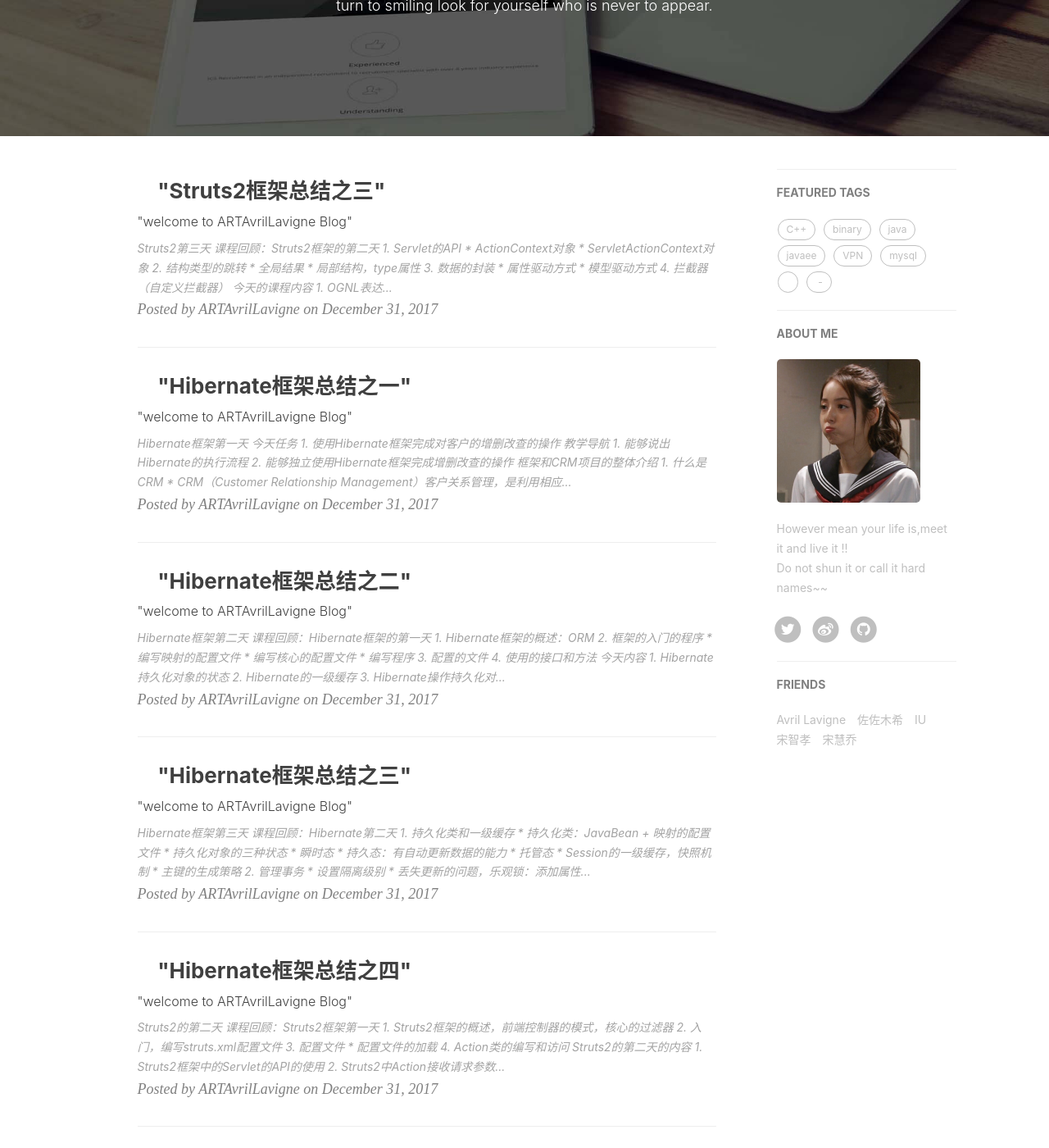
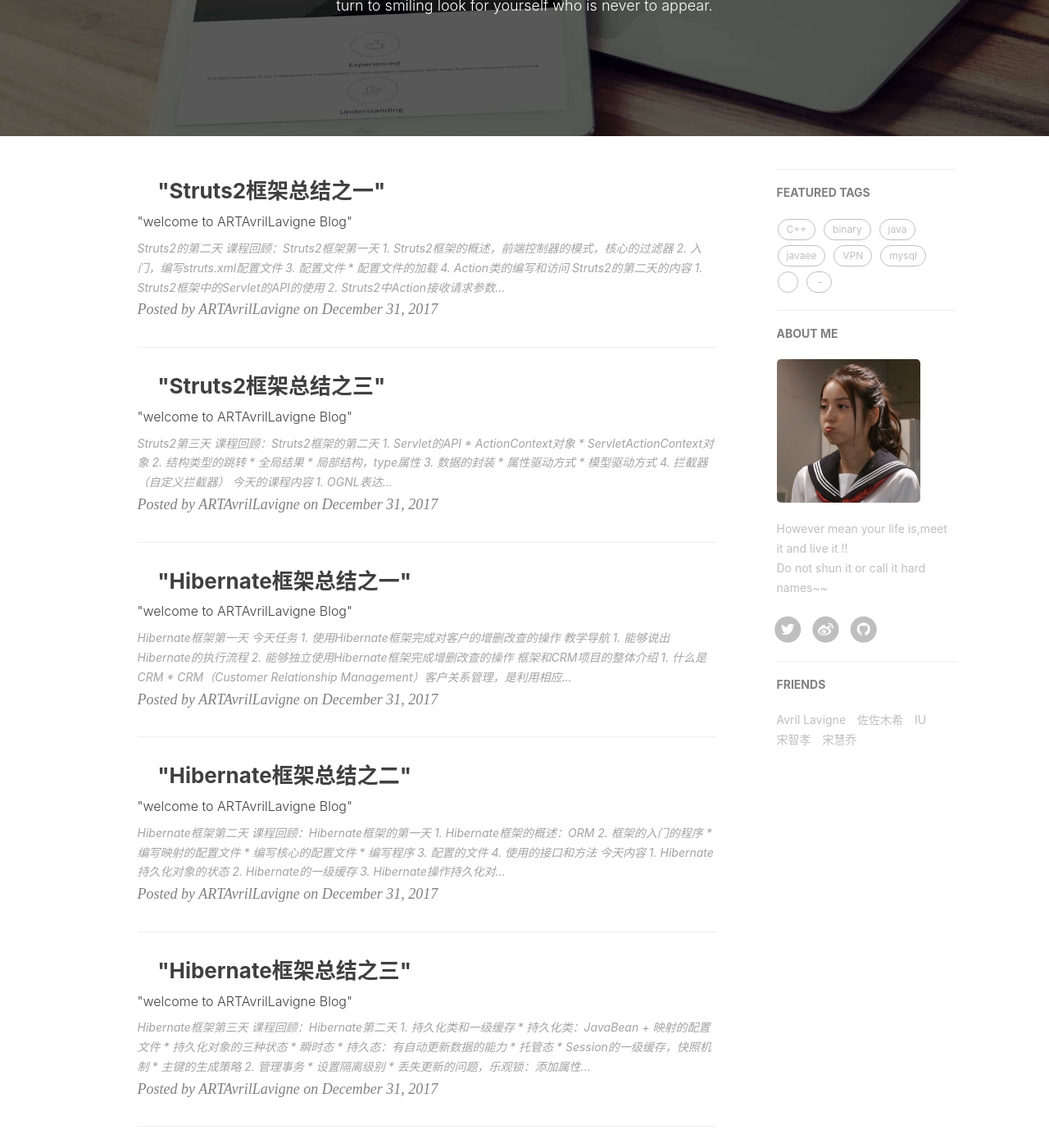
Before and after one commit to ARTAvrilLavigne/ARTAvrilLavigne.github.io, a Jekyll site: the page built from index.html, in a window 1280 px wide and 1400 px high, scrolled down 291 px. Shown: the whole window at 82% size. Built offline with Jekyll 4.4.1, drawn with Linux system fonts in a browser that asks for light colours; nearby versions of some CDN libraries; the list of posts is cut into pages by our own code; comment, search, counter and statistics services are not loaded.

Commit message:
Update 2017-12-31-Struts2_day02.markdown

```diff
--- a/_posts/2017-12-31-Struts2_day02.markdown
+++ b/_posts/2017-12-31-Struts2_day02.markdown
@@ -1,8 +1,8 @@
 ---
 layout:     post
-title:      "Hibernate框架总结之四"
+title:      "Struts2框架总结之一"
 subtitle:   " \"welcome to ARTAvrilLavigne Blog\""
-date:       2017-12-31 18:40:00
+date:       2017-12-31 18:52:00
 author:     "ARTAvrilLavigne"
 header-img: "img/post-bg-2015.jpg"
 tags:
```
